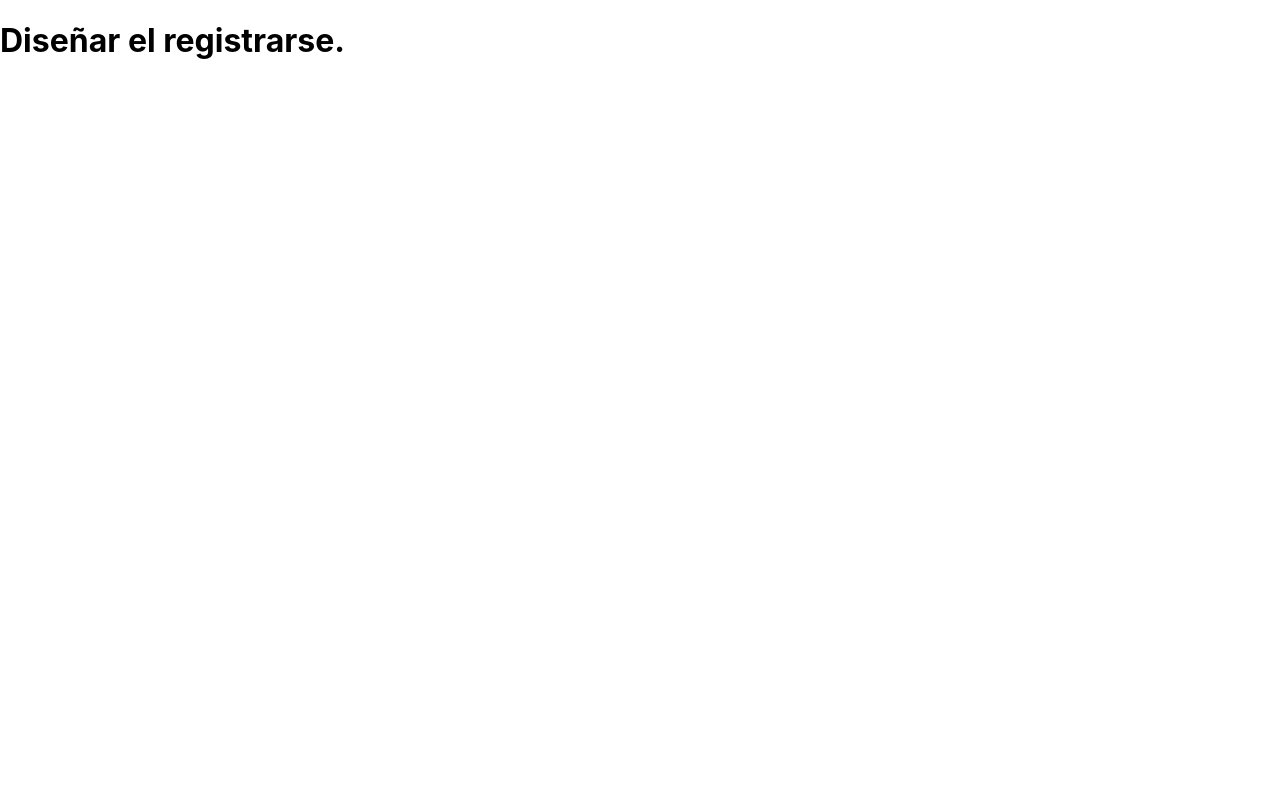
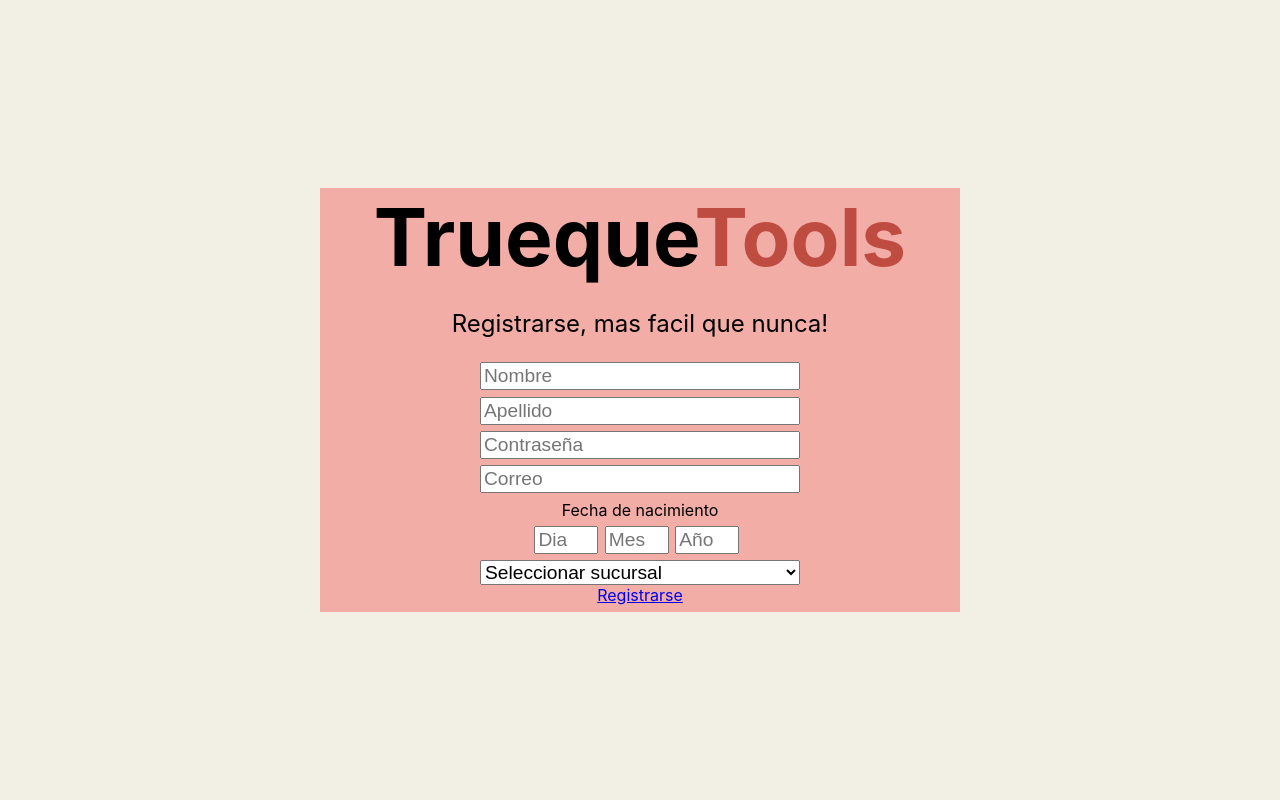
Before and after one commit to leodelmas00/front-truequetools, a React (Create React App) app: page /SignUp in a window 1280 px wide. Built offline with nearby package versions, Linux system fonts and the light colour scheme.

Commit message:
Creacion de esqueleto
Falta darle estilo y conectar con el back-end

```diff
--- a/src/components/SignUp.jsx
+++ b/src/components/SignUp.jsx
@@ -1,6 +1,33 @@
+import { Link } from 'wouter';
+import '../styles/signup.css'; // Importa el archivo de estilos CSS
+
 function SignUp() {
     return (
-        <h1>Diseñar el registrarse.</h1>
+        <div className='container'>
+            <form>
+                <header className="titulo"> Trueque<span style={{ color: '#BF4C41' }}>Tools</span> </header>
+                <p className="subtitle"> Registrarse, mas facil que nunca! </p>
+                <div> <input placeholder="Nombre"/> </div>
+                <div> <input placeholder="Apellido"/> </div>
+                <div> <input placeholder="Contraseña" type="password"/> </div>
+                <div> <input placeholder="Correo" type="email"/> </div>
+                <div> <label> Fecha de nacimiento </label> </div>
+                <div>
+                    <label className="fecha">
+                        <input placeholder="Dia"/>
+                        <input placeholder="Mes"/>
+                        <input placeholder="Año"/>
+                    </label>
+                </div>
+                <select>
+                    <option value="">Seleccionar sucursal</option>
+                    <option value="opcion1">Sucursal 1</option>
+                    <option value="opcion2">Sucursal 2</option>
+                    <option value="opcion3">Sucursal 3</option>
+                </select>
+                <div> <Link to="/LogIn" className="registrar">Registrarse</Link> </div>
+            </form>
+        </div>
     );
 }
 
--- a/src/styles/signup.css
+++ b/src/styles/signup.css
@@ -0,0 +1,39 @@
+.container {
+    background-color: #f2f0e4;
+    min-height: 100vh;
+    display: flex;
+    justify-content: center;
+    align-items: center;
+    position: relative;
+}
+
+form {
+    width: 40rem; /* Ancho del formulario */
+    background-color: #f2ada7;
+    text-align: center;
+}
+
+.titulo {
+    font-size: 5em;
+    text-align: center;
+    font-weight: bold;
+}
+
+.fecha input {
+    width: 4rem;
+    margin-right: 0.4rem;
+}
+
+p {
+    font-size: 1.5em;
+}
+
+div {
+    margin-bottom: 0.4rem;
+}
+
+input, select {
+    width: 20rem; /* Ancho completo */
+    box-sizing: border-box; /* Incluir el padding y borde en el ancho */
+    font-size: 1.2em;
+}
```
